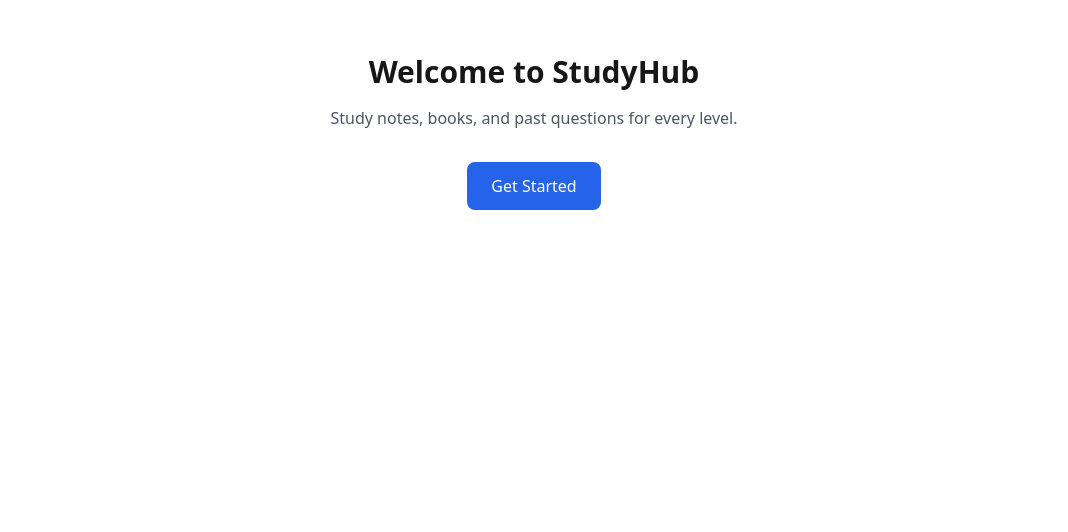
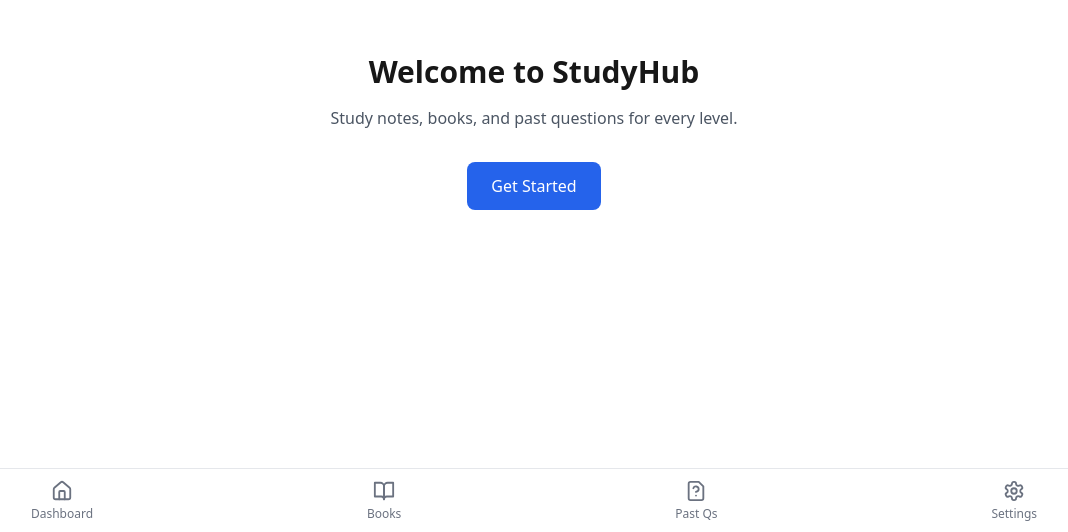
Before and after one commit to LightOmenai-cell/Studyhub-app, a Next.js app: page / in a window 1280 px wide. Shown: the part 268-800 px from the top of the page, without its empty margins (106-1174 px from the left). Built offline with nearby package versions, Linux system fonts and the light colour scheme.

Commit message:
Update layout.tsx

```diff
--- a/app/layout.tsx
+++ b/app/layout.tsx
@@ -1,5 +1,6 @@
 import type { Metadata } from "next";
 import "./globals.css";
+import BottomNav from "../components/BottomNav";
 
 export const metadata: Metadata = {
   title: "StudyHub",
@@ -13,7 +14,10 @@ export default function RootLayout({
 }>) {
   return (
     <html lang="en">
-      <body>{children}</body>
+      <body>
+        {children}
+        <BottomNav />
+      </body>
     </html>
   );
 }
```
